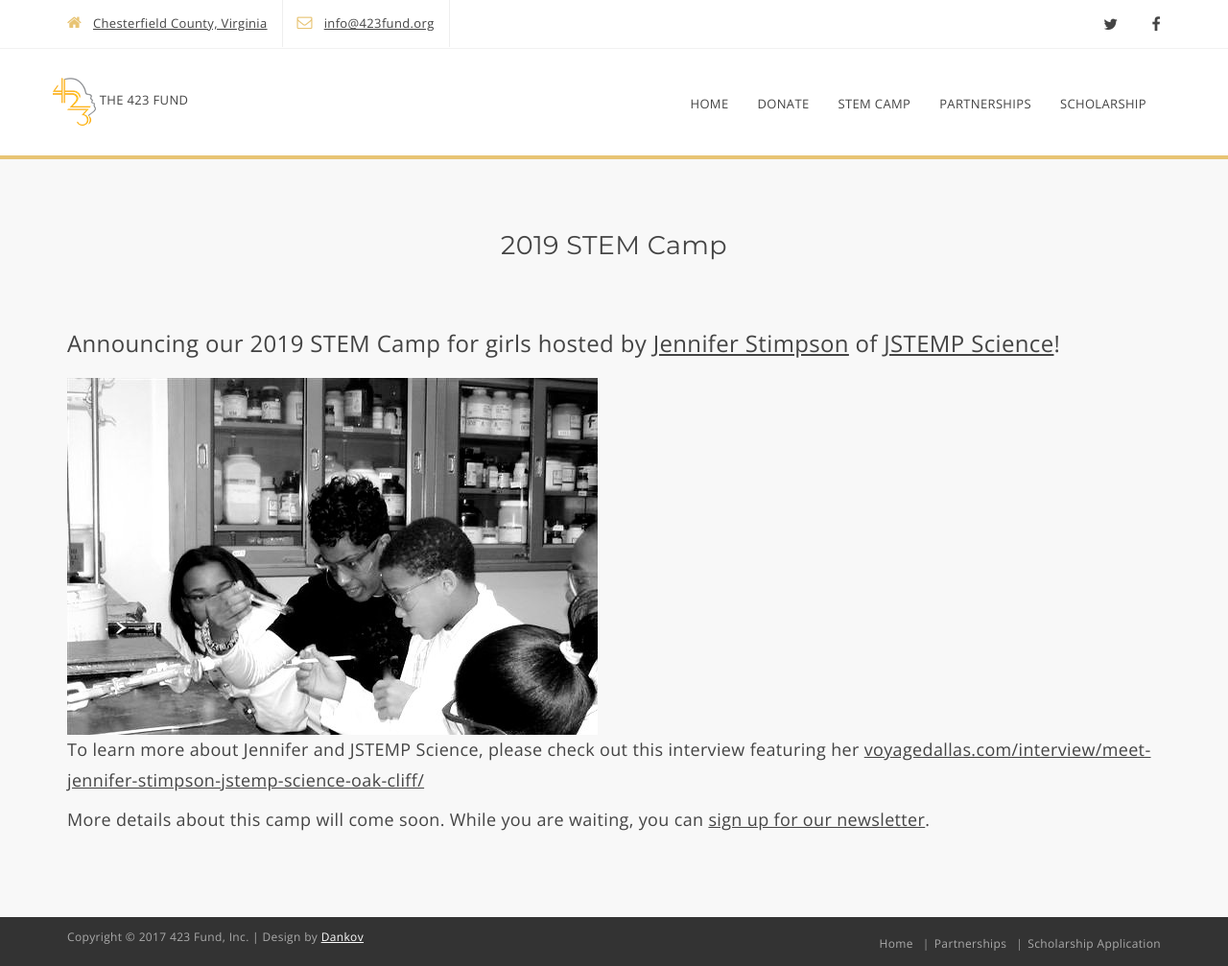
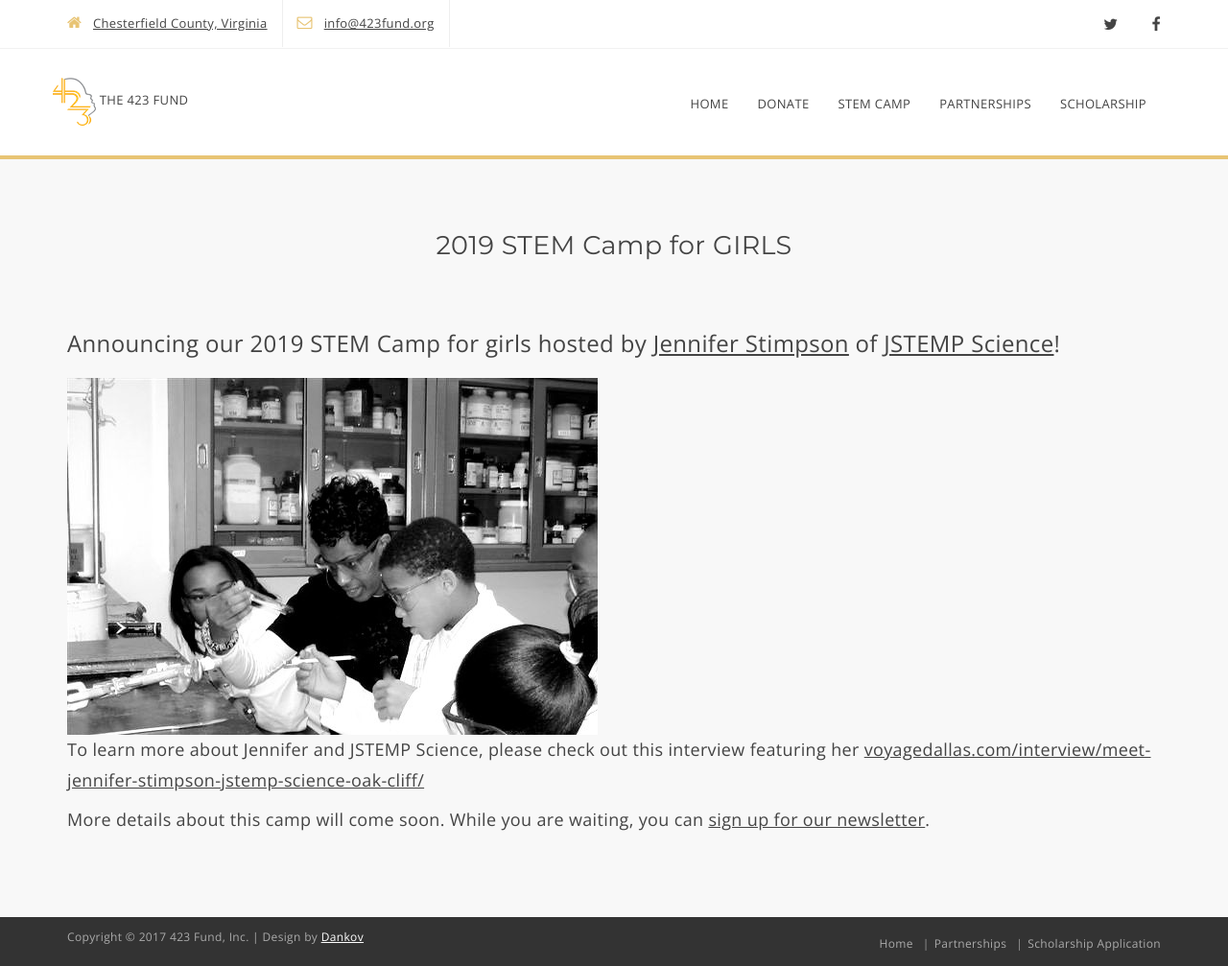
Before and after one commit to seesharprun/423fund-web, an ASP.NET Core app: page /camp in a window 1280 px wide. Shown: the whole page at 96% size. Run offline with ASP.NET Core 8, Linux system fonts and the light colour scheme; some libraries are stand-ins or nearby versions.

Commit message:
Update Index.cshtml

```diff
--- a/Pages/Camp/Index.cshtml
+++ b/Pages/Camp/Index.cshtml
@@ -1,6 +1,6 @@
 @page
 @{
-    ViewData["Title"] = "2019 STEM Camp";
+    ViewData["Title"] = "2019 STEM Camp for GIRLS";
 }
 
 <section class="best-room">
```
